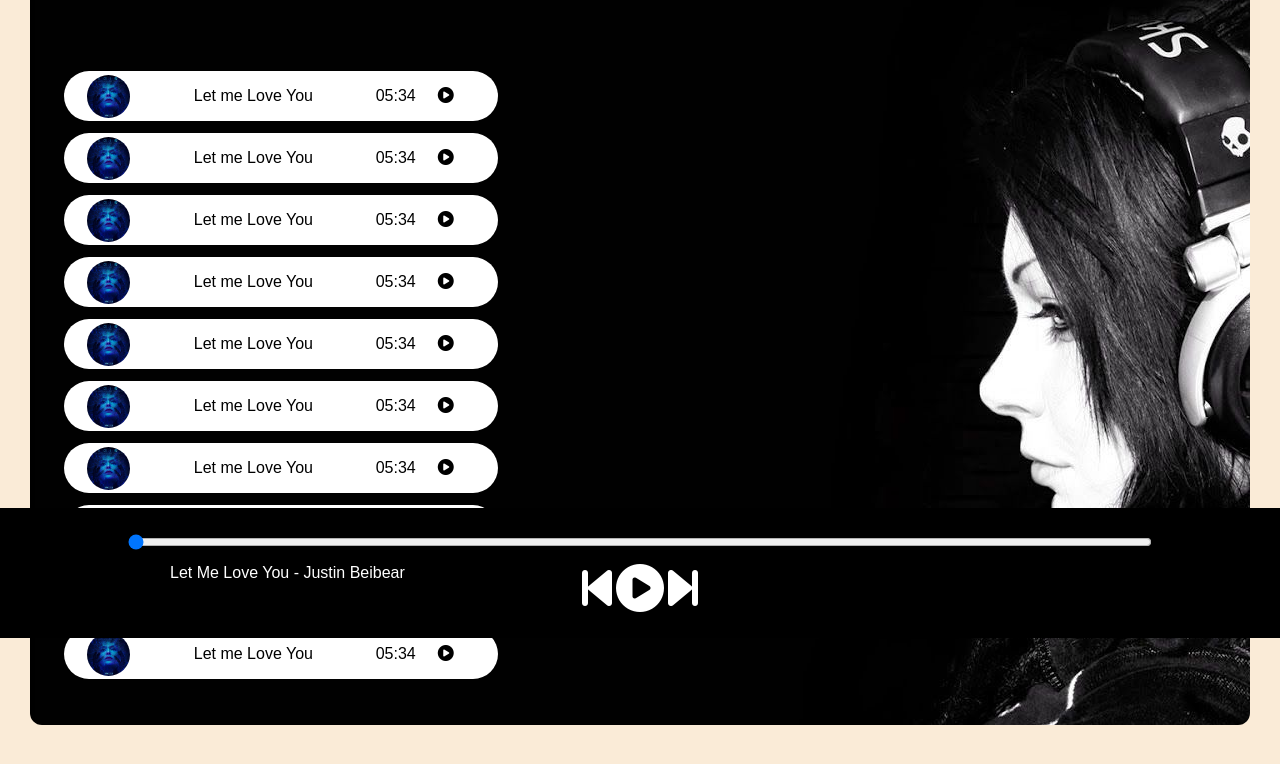
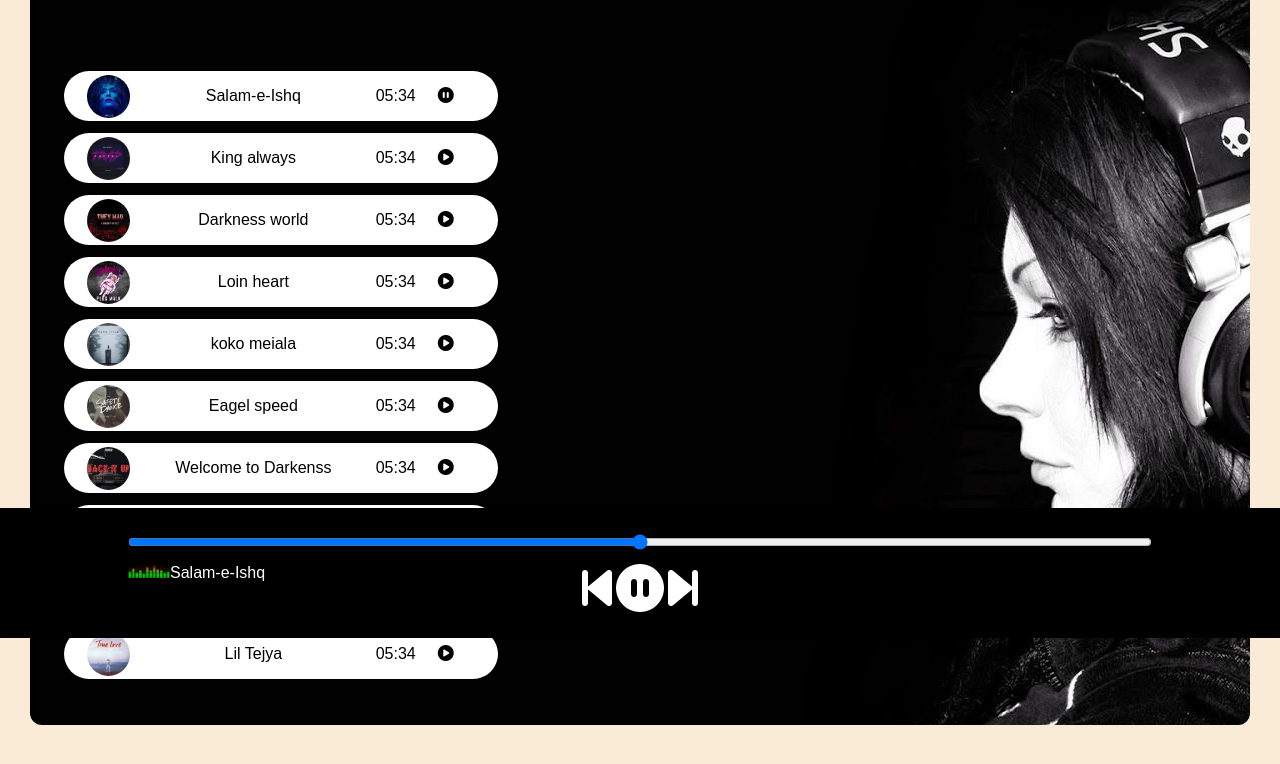
Before and after one commit to LEYTHAN-X/Spotify-Clone, a plain HTML site: page index.html in a window 1280 px wide. Both pictures are taken after a click on the icon 445 px from the left and 257 px from the top of the page. Shown: the part 162-926 px from the top of the page. Drawn offline with Linux system fonts and the light colour scheme.

Commit message:
Completeing my Project

```diff
--- a/index.html
+++ b/index.html
@@ -20,54 +20,54 @@
             <h1>Best of NCS - No Copyright Sounds</h1>
             <div class="songItemContainer">
                 <div class="songItem">
-                    <img src="resources/covers/1.jpg" alt="1">
-                    <span>Let me Love You</span>
-                    <span class="songlistplay"><span class="timestamp">05:34<i class="fa-solid fa-play-circle"></i></span></span>
+                    <img alt="1">
+                    <span class="songName">Let me Love You</span>
+                    <span class="songlistplay"><span class="timestamp">05:34<i id="0" class="fa-solid songItemPlay fa-play-circle"></i></span></span>
                 </div>
                 <div class="songItem">
-                    <img src="resources/covers/1.jpg" alt="1">
-                    <span>Let me Love You</span>
-                    <span class="songlistplay"><span class="timestamp">05:34<i class="fa-solid fa-play-circle"></i></span></span>
+                    <img alt="1">
+                    <span class="songName">Let me Love You</span>
+                    <span class="songlistplay"><span class="timestamp">05:34<i id="1" class="fa-solid songItemPlay fa-play-circle"></i></span></span>
                 </div>
                 <div class="songItem">
-                    <img src="resources/covers/1.jpg" alt="1">
-                    <span>Let me Love You</span>
-                    <span class="songlistplay"><span class="timestamp">05:34<i class="fa-solid fa-play-circle"></i></span></span>
+                    <img alt="1">
+                    <span class="songName">Let me Love You</span>
+                    <span class="songlistplay"><span class="timestamp">05:34<i id="2" class="fa-solid songItemPlay fa-play-circle"></i></span></span>
                 </div>
                 <div class="songItem">
-                    <img src="resources/covers/1.jpg" alt="1">
-                    <span>Let me Love You</span>
-                    <span class="songlistplay"><span class="timestamp">05:34<i class="fa-solid fa-play-circle"></i></span></span>
+                    <img alt="1">
+                    <span class="songName">Let me Love You</span>
+                    <span class="songlistplay"><span class="timestamp">05:34<i id="3" class="fa-solid songItemPlay fa-play-circle"></i></span></span>
                 </div>
                 <div class="songItem">
-                    <img src="resources/covers/1.jpg" alt="1">
-                    <span>Let me Love You</span>
-                    <span class="songlistplay"><span class="timestamp">05:34<i class="fa-solid fa-play-circle"></i></span></span>
+                    <img alt="1">
+                    <span class="songName">Let me Love You</span>
+                    <span class="songlistplay"><span class="timestamp">05:34<i id="4" class="fa-solid songItemPlay fa-play-circle"></i></span></span>
                 </div>
                 <div class="songItem">
-                    <img src="resources/covers/1.jpg" alt="1">
-                    <span>Let me Love You</span>
-                    <span class="songlistplay"><span class="timestamp">05:34<i class="fa-solid fa-play-circle"></i></span></span>
+                    <img alt="1">
+                    <span class="songName">Let me Love You</span>
+                    <span class="songlistplay"><span class="timestamp">05:34<i id="5" class="fa-solid songItemPlay fa-play-circle"></i></span></span>
                 </div>
                 <div class="songItem">
-                    <img src="resources/covers/1.jpg" alt="1">
-                    <span>Let me Love You</span>
-                    <span class="songlistplay"><span class="timestamp">05:34<i class="fa-solid fa-play-circle"></i></span></span>
+                    <img alt="1">
+                    <span class="songName">Let me Love You</span>
+                    <span class="songlistplay"><span class="timestamp">05:34<i id="6" class="fa-solid songItemPlay fa-play-circle"></i></span></span>
                 </div>
                 <div class="songItem">
-                    <img src="resources/covers/1.jpg" alt="1">
-                    <span>Let me Love You</span>
-                    <span class="songlistplay"><span class="timestamp">05:34<i class="fa-solid fa-play-circle"></i></span></span>
+                    <img alt="1">
+                    <span class="songName">Let me Love You</span>
+                    <span class="songlistplay"><span class="timestamp">05:34<i id="7" class="fa-solid songItemPlay fa-play-circle"></i></span></span>
                 </div>
                 <div class="songItem">
-                    <img src="resources/covers/1.jpg" alt="1">
-                    <span>Let me Love You</span>
-                    <span class="songlistplay"><span class="timestamp">05:34<i class="fa-solid fa-play-circle"></i></span></span>
+                    <img alt="1">
+                    <span class="songName">Let me Love You</span>
+                    <span class="songlistplay"><span class="timestamp">05:34<i id="8" class="fa-solid songItemPlay fa-play-circle"></i></span></span>
                 </div>
                 <div class="songItem">
-                    <img src="resources/covers/1.jpg" alt="1">
-                    <span>Let me Love You</span>
-                    <span class="songlistplay"><span class="timestamp">05:34<i class="fa-solid fa-play-circle"></i></span></span>
+                    <img alt="1">
+                    <span class="songName">Let me Love You</span>
+                    <span class="songlistplay"><span class="timestamp">05:34<i id="9" class="fa-solid songItemPlay fa-play-circle"></i></span></span>
                 </div>
             </div>
         </div>
@@ -76,12 +76,12 @@
     <div class="bottom">
         <input type="range" name="range" id="myProgressBar" value="0" min="0" max="100">
         <div class="icons">
-            <i class="fa-solid fa-3x fa-step-backward"></i>
+            <i class="fa-solid fa-3x fa-step-backward" id="previous"></i>
             <i class="fa-solid fa-3x fa-play-circle" id="masterPlay"></i>
-            <i class="fa-solid fa-3x fa-step-forward"></i>
+            <i class="fa-solid fa-3x fa-step-forward" id="next"></i>
         </div>
         <div class="songInfo">
-            <img src="resources/playing.gif" width="42px" alt="" id="gif">Let Me Love You - Justin Beibear
+            <img src="resources/playing.gif" width="42px" alt="" id="gif"><span id="masterSongName">Salam-e-Ishq</span>
         </div>
     </div>
     <script src="https://kit.fontawesome.com/c8c732dd91.js" crossorigin="anonymous"></script>
--- a/script.js
+++ b/script.js
@@ -4,58 +4,66 @@ let audioElement=new Audio('resources/songs/1.mp3');
 let masterPlay=document.getElementById('masterPlay');
 let myProgressBar=document.getElementById('myProgressBar');
 let gif=document.getElementById('gif');
+let masterSongName=document.getElementById('masterSongName');
+let songItems=Array.from(document.getElementsByClassName('songItem'));
+
 let songs=[
     {
         songName: "Salam-e-Ishq",
-        filePath: "song/1.mp3",
-        coverPath: "covers/1.jpg"
+        filePath: "resources/songs/1.mp3",
+        coverPath: "resources/covers/1.jpg"
     },
     {
-        songName: "Salam-e-Ishq",
-        filePath: "song/2.mp3",
-        coverPath: "covers/1.jpg"
+        songName: "King always",
+        filePath: "resources/songs/2.mp3",
+        coverPath: "resources/covers/2.jpg"
     },
     {
-        songName: "Salam-e-Ishq",
-        filePath: "song/1.mp3",
-        coverPath: "covers/1.jpg"
+        songName: "Darkness world",
+        filePath: "resources/songs/3.mp3",
+        coverPath: "resources/covers/3.jpg"
     },
     {
-        songName: "Salam-e-Ishq",
-        filePath: "song/1.mp3",
-        coverPath: "covers/1.jpg"
+        songName: "Loin heart",
+        filePath: "resources/songs/4.mp3",
+        coverPath: "resources/covers/4.jpg"
     },
     {
-        songName: "Salam-e-Ishq",
-        filePath: "song/1.mp3",
-        coverPath: "covers/1.jpg"
+        songName: "koko meiala",
+        filePath: "resources/songs/5.mp3",
+        coverPath: "resources/covers/5.jpg"
     },
     {
-        songName: "Salam-e-Ishq",
-        filePath: "song/1.mp3",
-        coverPath: "covers/1.jpg"
+        songName: "Eagel speed",
+        filePath: "resources/songs/6.mp3",
+        coverPath: "resources/covers/6.jpg"
     },
     {
-        songName: "Salam-e-Ishq",
-        filePath: "song/1.mp3",
-        coverPath: "covers/1.jpg"
+        songName: "Welcome to Darkenss",
+        filePath: "resources/songs/7.mp3",
+        coverPath: "resources/covers/7.jpg"
     },
     {
-        songName: "Salam-e-Ishq",
-        filePath: "song/1.mp3",
-        coverPath: "covers/1.jpg"
+        songName: "Villene arc",
+        filePath: "resources/songs/8.mp3",
+        coverPath: "resources/covers/8.jpg"
     },
     {
-        songName: "Salam-e-Ishq",
-        filePath: "song/1.mp3",
-        coverPath: "covers/1.jpg"
+        songName: "Battel of Legends",
+        filePath: "resources/songs/9.mp3",
+        coverPath: "resources/covers/9.jpg"
     },
     {
-        songName: "Salam-e-Ishq",
-        filePath: "song/1.mp3",
-        coverPath: "covers/1.jpg"
+        songName: "Lil Tejya",
+        filePath: "resources/songs/10.mp3",
+        coverPath: "resources/covers/10.jpg"
     }
 ]
+songItems.forEach((elements,i)=>{
+    console.log(elements,i);
+    elements.getElementsByTagName("img")[0].src=songs[i].coverPath;
+    elements.getElementsByClassName("songName")[0].innerText=songs[i].songName;
+})
 masterPlay.addEventListener('click',()=>{
     if(audioElement.paused || audioElement.currentTime<=0){
         audioElement.play();
@@ -77,3 +85,54 @@ audioElement.addEventListener('timeupdate',()=>{
 myProgressBar.addEventListener('change',()=>{
     audioElement.currentTime=myProgressBar.value*audioElement.duration/100;
 })
+const makeAllPlays=()=>{
+    Array.from(document.getElementsByClassName('songItemPlay')).forEach((element)=>{
+        element.classList.remove('fa-pause-circle');
+        element.classList.add('fa-play-circle');
+
+    })
+}
+Array.from(document.getElementsByClassName('songItemPlay')).forEach((element)=>{
+    element.addEventListener('click',(e)=>{
+        console.log(e.target);
+        makeAllPlays();
+        songIndex=parseInt(e.target.id);
+        e.target.classList.remove('fa-play-circle');
+        e.target.classList.add('fa-pause-circle');
+        audioElement.src=`resources/songs/${songIndex+1}.mp3`;
+        masterSongName.innerText=songs[songIndex].songName;
+        audioElement.currentTime=0;
+        audioElement.play();
+        gif.style.opacity=1;
+        masterPlay.classList.remove('fa-play-circle');
+        masterPlay.classList.add('fa-pause-circle');
+    })
+})
+document.getElementById('next').addEventListener('click',()=>{
+    if(songIndex>=9){
+        songIndex=0;
+    }
+    else{
+        songIndex+=1;
+    }
+    audioElement.src=`resources/songs/${songIndex+1}.mp3`;
+    masterSongName.innerText=songs[songIndex].songName;
+    audioElement.currentTime=0;
+    audioElement.play();
+    masterPlay.classList.remove('fa-play-circle');
+    masterPlay.classList.add('fa-pause-circle');
+})
+document.getElementById('previous').addEventListener('click',()=>{
+    if(songIndex<=0){
+        songIndex=0;
+    }
+    else{
+        songIndex-=1;
+    }
+    audioElement.src=`resources/songs/${songIndex+1}.mp3`;
+    masterSongName.innerText=songs[songIndex].songName;
+    audioElement.currentTime=0;
+    audioElement.play();
+    masterPlay.classList.remove('fa-play-circle');
+    masterPlay.classList.add('fa-pause-circle');
+})
```
